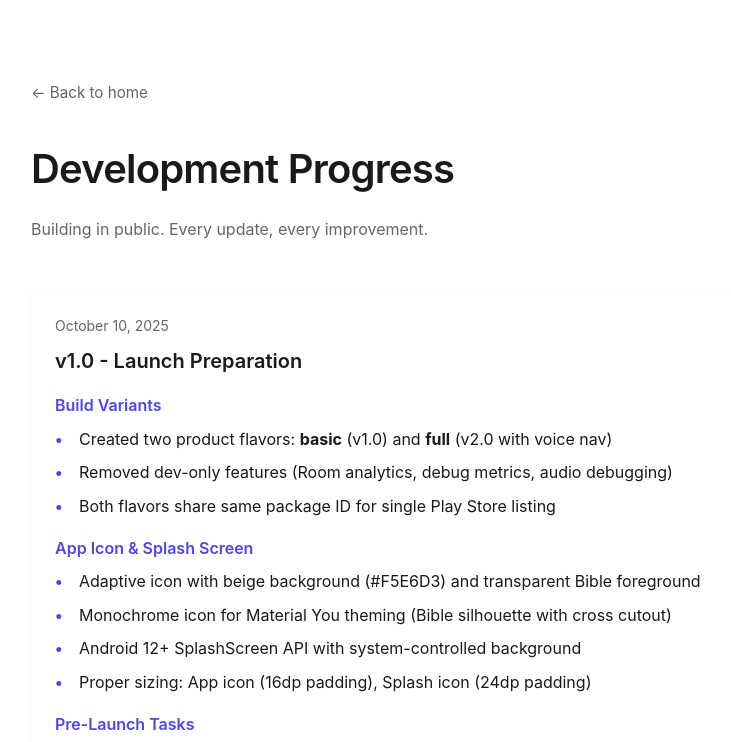
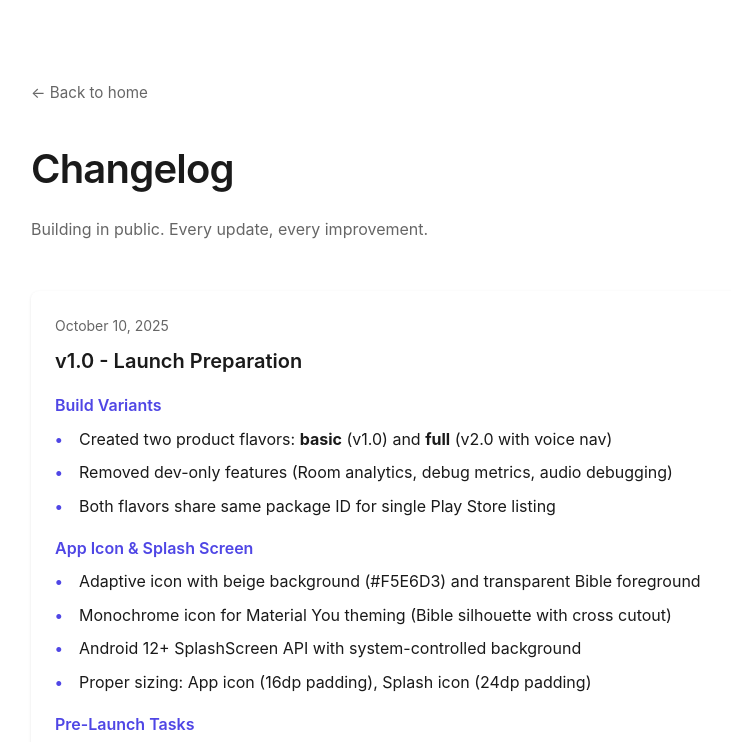
Before and after one commit to ratchetptnr/simple-telugu-bible, a plain HTML site: page changelog.html in a window 1280 px wide. Shown: the top 742 px of the page, without its empty margins (233-964 px from the left). Drawn offline with Linux system fonts and the light colour scheme.

Commit message:
Change heading from 'Development Progress' to 'Changelog'

```diff
--- a/changelog.html
+++ b/changelog.html
@@ -106,7 +106,7 @@
     <div class="container">
         <a href="index.html" class="back">← Back to home</a>
 
-        <h1>Development Progress</h1>
+        <h1>Changelog</h1>
         <p class="subtitle">Building in public. Every update, every improvement.</p>
 
         <div class="changelog-entry">
```
